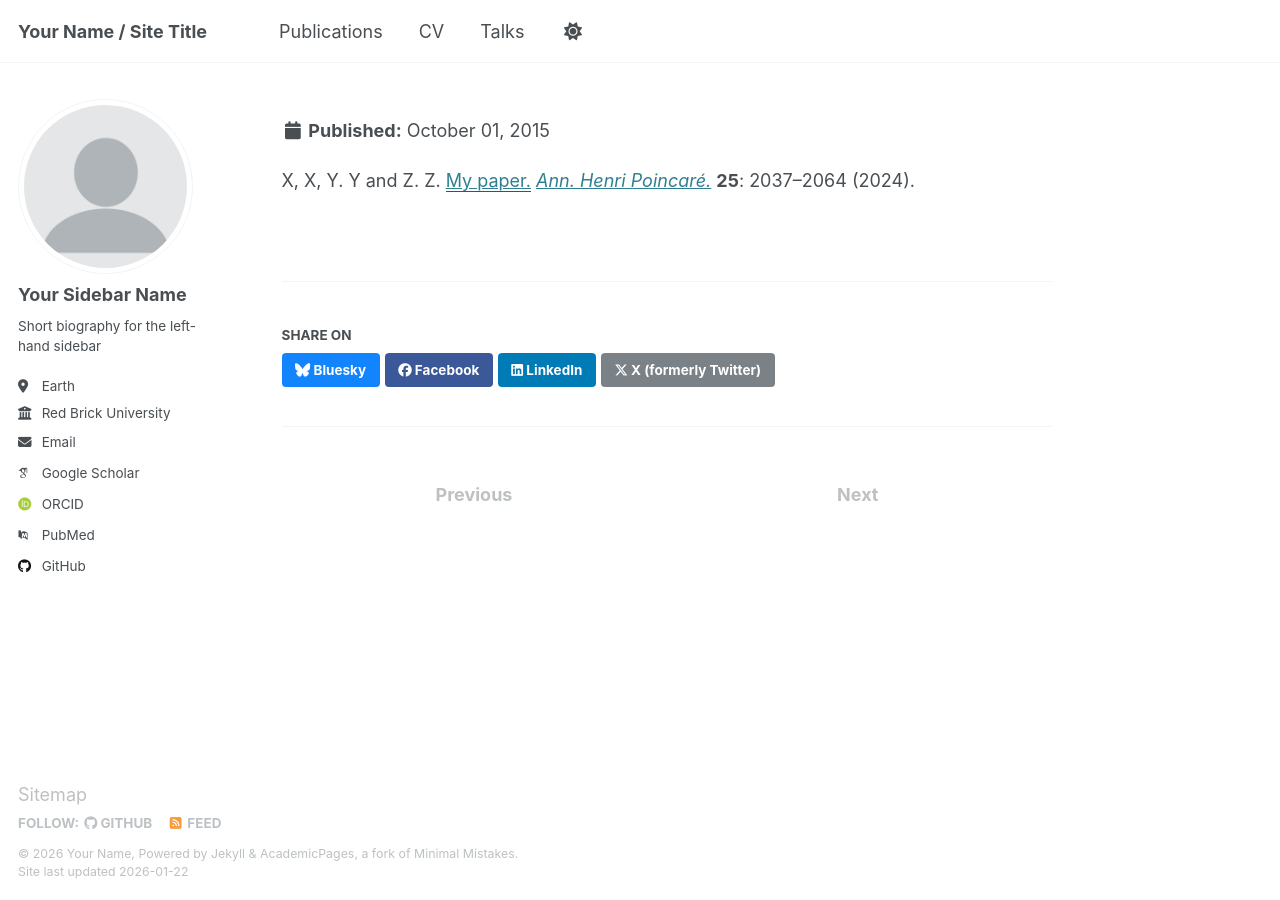
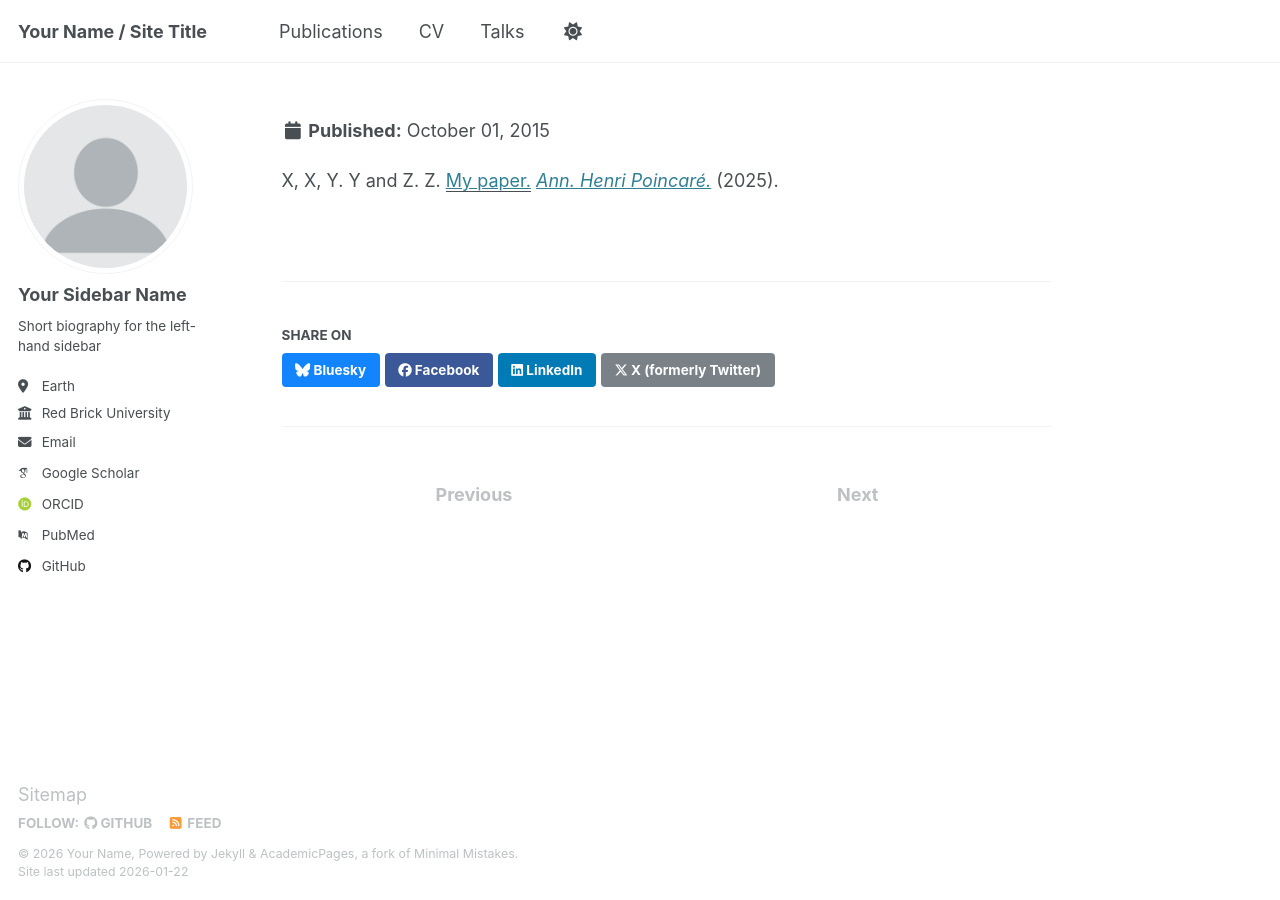
Before and after one commit to leonardferdinand/leonardferdinand.github.io, a Jekyll site: the page built from _publications/2015-10-01-paper-title-number-3.md, in a window 1280 px wide. Built offline with Jekyll 4.4.1, drawn with Linux system fonts in a browser that asks for light colours; some web fonts are replaced.

Commit message:
Change publication year from 2024 to 2025
Updated publication year in the citation.

```diff
--- a/_publications/2015-10-01-paper-title-number-3.md
+++ b/_publications/2015-10-01-paper-title-number-3.md
@@ -5,4 +5,4 @@ category: manuscripts
 
 ---
 
-X, X, Y. Y and Z. Z. <a href='https://arxiv.org/abs/2312.15511' target='_blank'><u>My paper.</u></a> <a href='http://doi.org/10.1007/s00023-025-01620-9' target='_blank'><em>Ann. Henri Poincaré.</em></a> <b>25</b>: 2037–2064 (2024).
+X, X, Y. Y and Z. Z. <a href='https://arxiv.org/abs/2312.15511' target='_blank'><u>My paper.</u></a> <a href='http://doi.org/10.1007/s00023-025-01620-9' target='_blank'><em>Ann. Henri Poincaré.</em></a> (2025).
```
